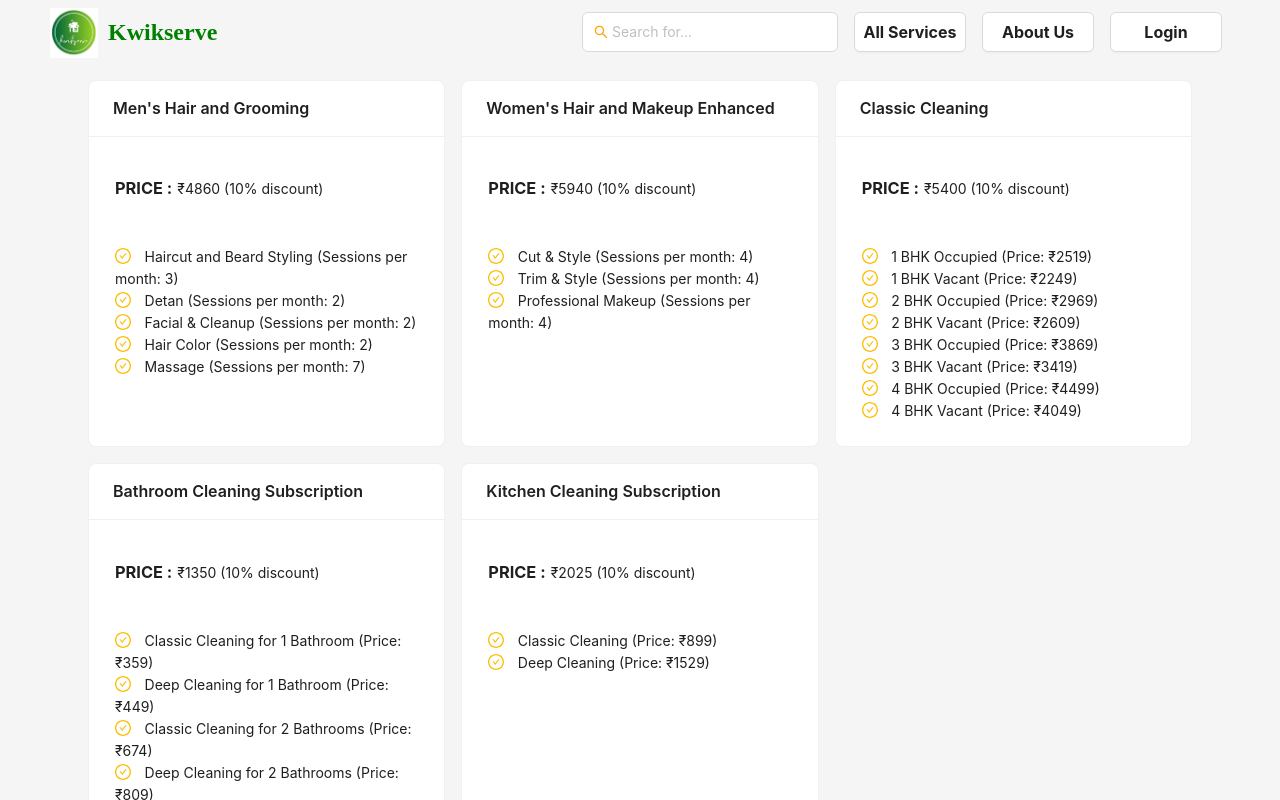
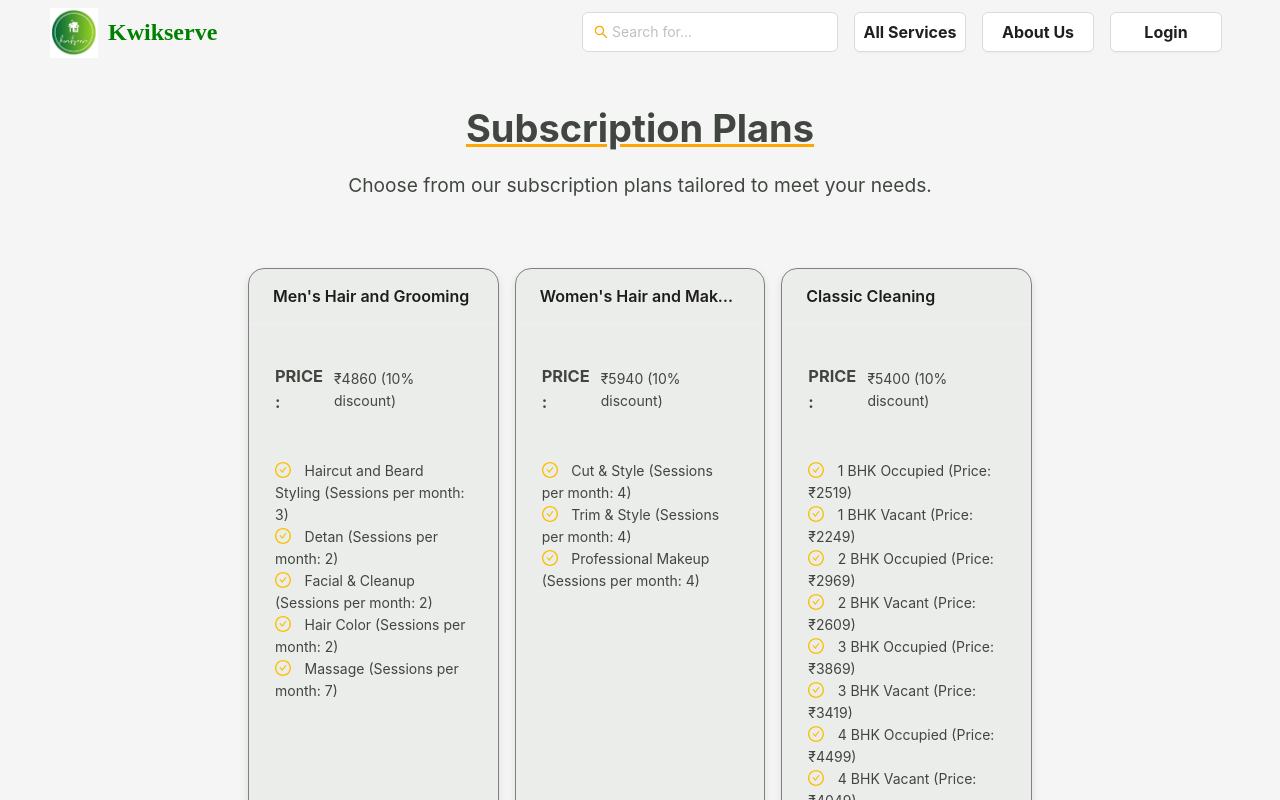
Before and after one commit to Krittika-Tiwari/kwikserve, a React (Create React App) app: page /all-subscriptions in a window 1280 px wide. Shown: the top 800 px of the page. Built offline with nearby package versions, Linux system fonts and the light colour scheme; a web font is replaced by a local one.

Commit message:
styled subscription page

```diff
--- /dev/null
+++ b/src/Componnet/Subscription.css
@@ -0,0 +1,27 @@
+.subscription-card {
+    height: 100%;
+    display: flex;
+    flex-direction: column;
+    max-width: 100%;
+    border-radius: 1rem;
+    box-shadow: 0 4px 8px rgba(0, 0, 0, 0.1);
+    backdrop-filter: blur(5px);
+    border: 1px solid gray;
+    color: rgb(65, 70, 64);
+    background: #ebedea;
+    transition: background-color 0.3s;
+  }
+
+  .subscription-card:hover {
+    backdrop-filter: blur(5px);
+    background-color: rgba(0, 0, 0, 0.5);
+    color: white;
+    border: 1px solid gray;
+}
+
+.ant-card-head:hover {
+    backdrop-filter: blur(5px);
+    background-color: rgba(0, 0, 0, 0.5);
+    color: white;
+    border: 1px solid gray;
+}
--- a/src/Componnet/Subscription.tsx
+++ b/src/Componnet/Subscription.tsx
@@ -1,5 +1,9 @@
 import { CheckCircleOutlined } from "@ant-design/icons";
-import { Card, Col, Flex, Row } from "antd";
+import { Card, Col, Flex, Row, Typography } from "antd";
+import "./Subscription.css";
+
+
+const { Title, Paragraph } = Typography;
 
 const Subscription = () => {
   const subscriptionData = [
@@ -66,22 +70,48 @@ const Subscription = () => {
 
   return (
     <Row
-      style={{ marginTop: "5rem", marginBottom: "5rem", marginInline: "5rem" }}
+      style={{
+        marginTop: "5rem",
+        marginBottom: "10rem",
+        marginInline: "15rem",
+      }}
       gutter={[16, 16]}
     >
+      <Col span={24}>
+        <Flex
+          vertical
+          style={{
+            textAlign: "center",
+            marginBottom: "2rem",
+          }}
+        >
+          <Title
+            level={1}
+            style={{ color: "rgb(65, 70, 64)", fontWeight: "bold", textDecoration: "underline", textDecorationColor: "#fca503" }}
+          >
+            Subscription Plans
+          </Title>
+          <Paragraph style={{ color: "rgb(65, 70, 64)", fontSize: "1.2rem" }}>
+            Choose from our subscription plans tailored to meet your needs.
+          </Paragraph>
+        </Flex>
+      </Col>
       {subscriptionData.map((subscription, index) => (
         <Col key={index} xs={24} sm={12} md={8} lg={8} xl={8}>
-          <Flex vertical style={{ textAlign: "left" , height: "100%" ,  }}>
+          <Flex
+            vertical
+            style={{
+              textAlign: "left",
+              height: "100%",
+            }}
+          >
             <Card
+              className="subscription-card"
               hoverable
               key={index}
               title={subscription.type}
-              style={{
-                height: "100%",
-                display: "flex",
-                flexDirection: "column",
-                maxWidth: "100%",
-              }}
+              bordered
+
             >
               <Flex vertical style={{ paddingInline: "1rem" }}>
                 <p>
@@ -91,7 +121,7 @@ const Subscription = () => {
                   </Flex>
                 </p>
                 <ul style={{ listStyle: "none", paddingInlineStart: "0" }}>
-                  {subscription.services.map((service: any, index: any) => (
+                  {subscription.services.map((service: any, index) => (
                     <li key={index}>
                       <CheckCircleOutlined
                         style={{
```
